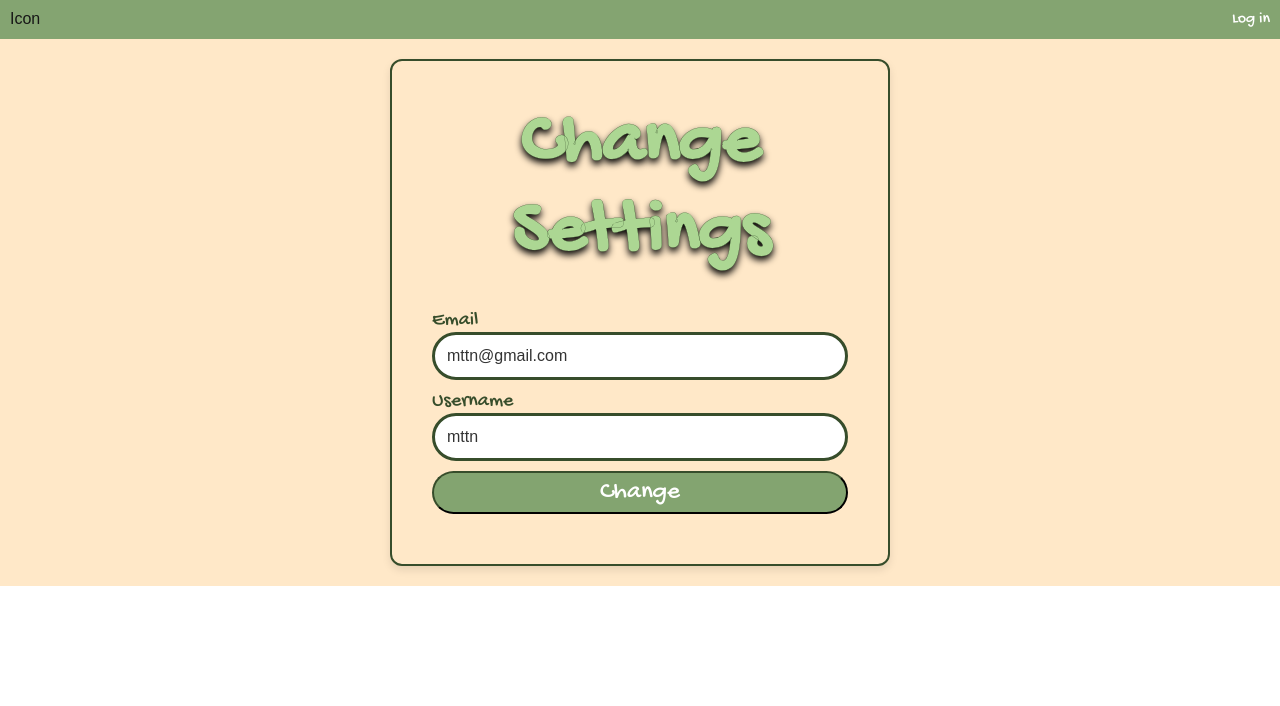
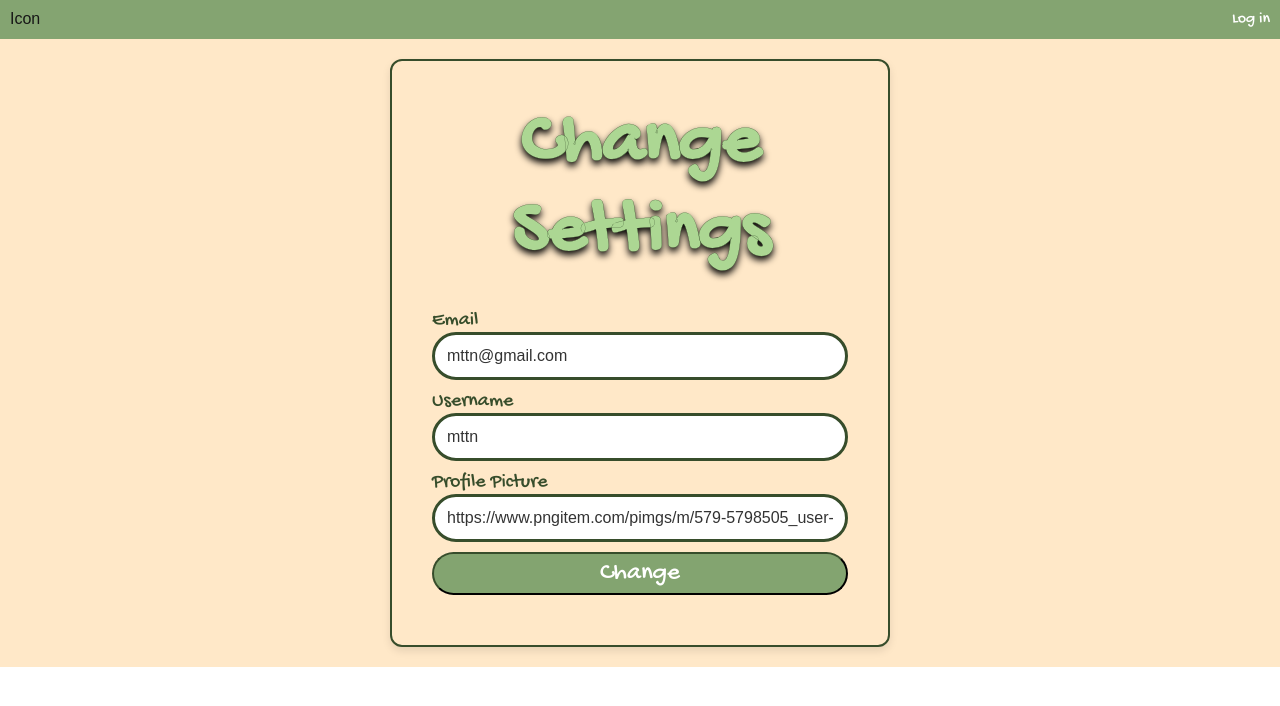
Before and after one commit to rin-bell4772/mttn, a Next.js app in the folder mttn/: page /changeSettings in a window 1280 px wide. Shown: the top 706 px of the page. Built offline with nearby package versions, Linux system fonts and the light colour scheme; a web font is replaced by a local one.

Commit message:
Added a setting to change profile picture
changeSettings now has a place to change profile picture.

```diff
--- a/mttn/src/app/changeSettings/ChangeSettings.tsx
+++ b/mttn/src/app/changeSettings/ChangeSettings.tsx
@@ -15,6 +15,7 @@ type ChangeSettingsProps = {
 export default function ChangeSettings({ settings }: ChangeSettingsProps) {
     const [email, setEmail] = useState(settings?.email || '');
     const [username, setUsername] = useState(settings?.username || '');
+    const [profilePicture, setProfilePicture] = useState(settings?.profilePicture || '');
     const router = useRouter();
 
     const emailHandler = (e: React.ChangeEvent<HTMLInputElement>) => {
@@ -23,6 +24,10 @@ export default function ChangeSettings({ settings }: ChangeSettingsProps) {
 
     const usernameHandler = (e: React.ChangeEvent<HTMLInputElement>) => {
         setUsername(e.target.value);
+    }
+
+    const profilePictureHandler = (e: React.ChangeEvent<HTMLInputElement>) => {
+        setProfilePicture(e.target.value);
     }
 
     const submitHandler = (e: React.FormEvent) => {
@@ -57,7 +62,16 @@ export default function ChangeSettings({ settings }: ChangeSettingsProps) {
                         value={username}
                         onChange={usernameHandler}
                     />
-
+                    <label htmlFor="profilePicture" className={styles.label}>
+                        Profile Picture
+                    </label>
+                    <input className={styles.inputField}
+                        type="text"
+                        id="profilePicture"
+                        placeholder="enter url"
+                        value={profilePicture}
+                        onChange={profilePictureHandler}
+                    />
                     <button className={styles.changeButton}>Change</button>
                 </form>
             </div>
```
